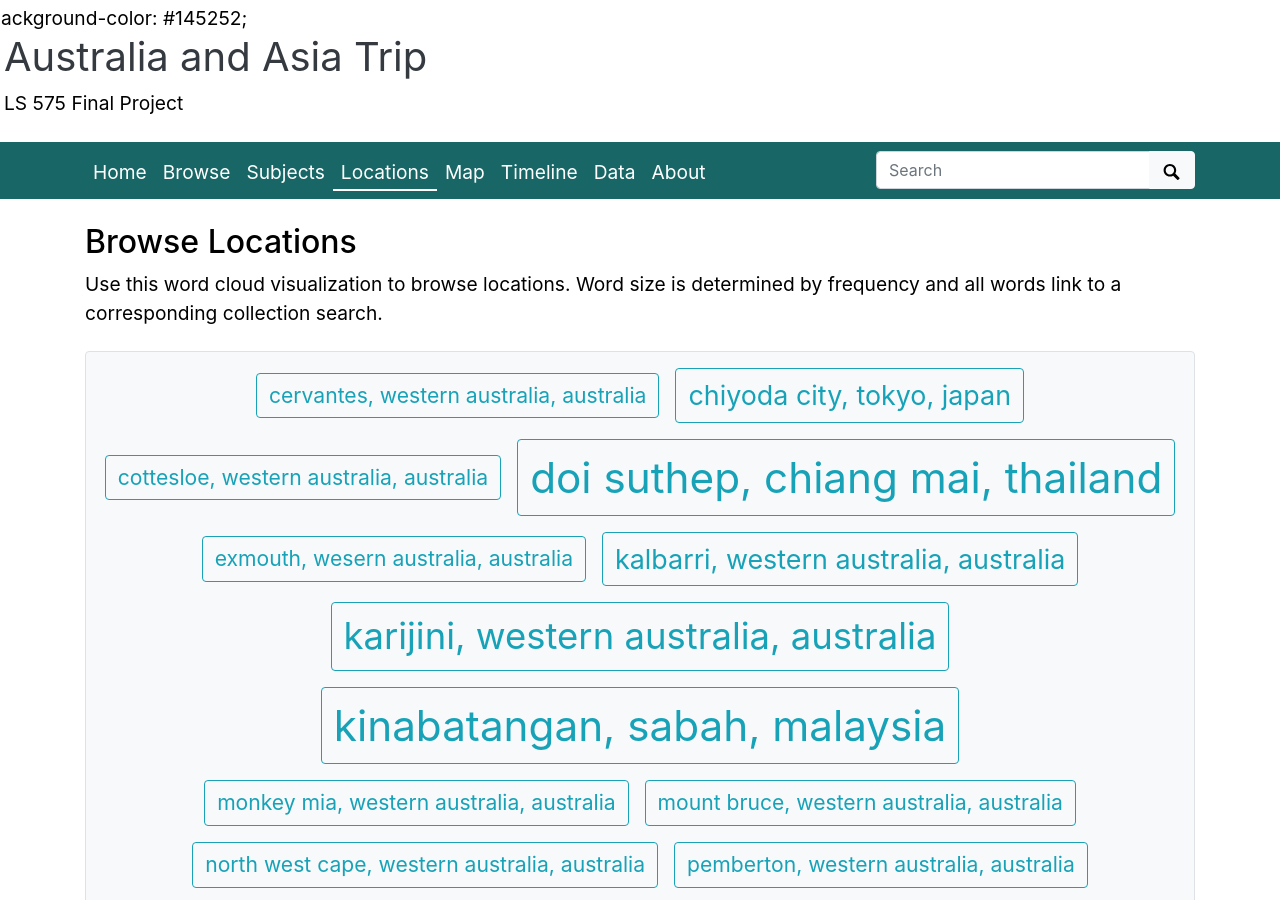
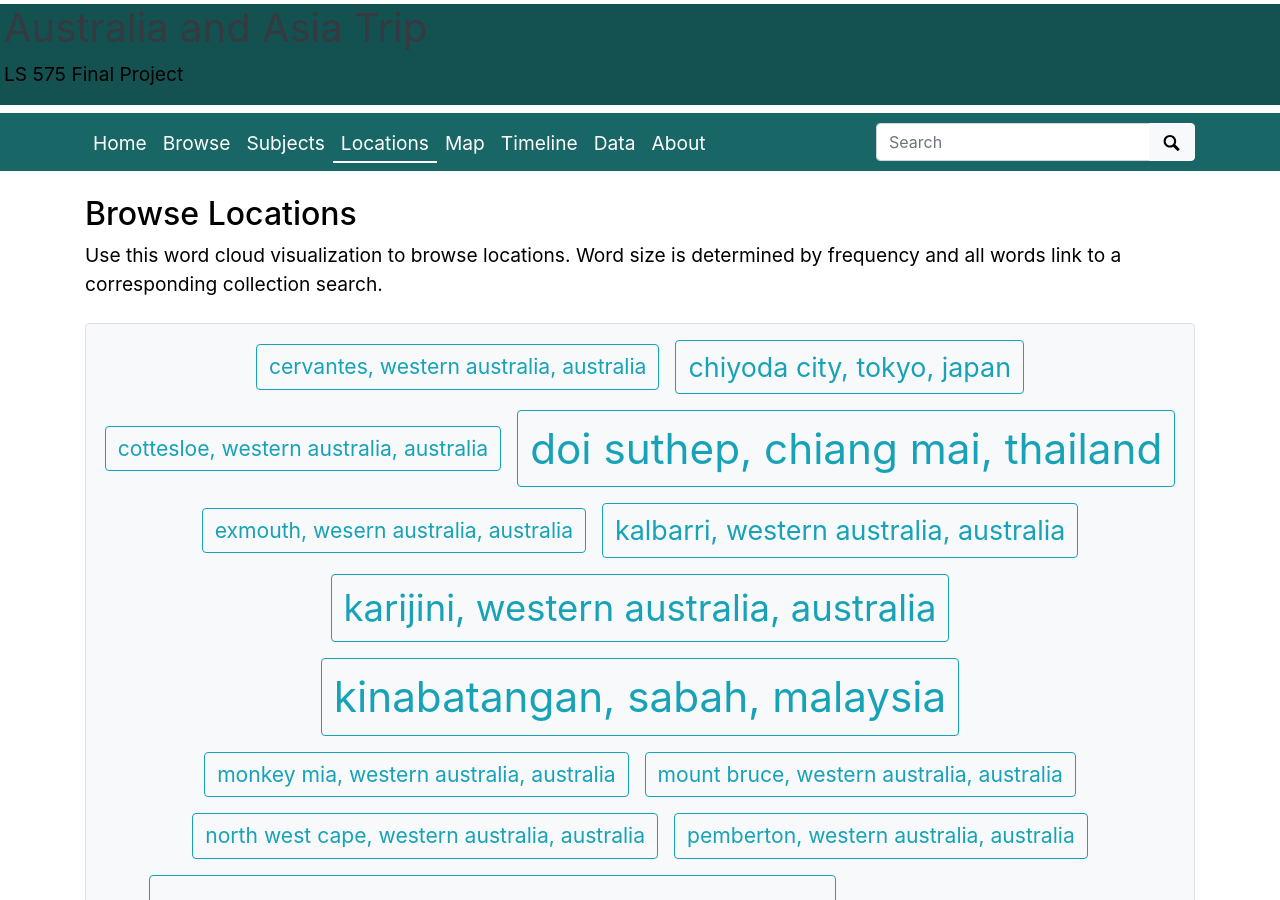
Before and after one commit to mikasmith97/final.github.io, a Jekyll site: the page built from pages/locations.md, in a window 1280 px wide and 900 px high. Built offline with Jekyll 4.4.1, drawn with Linux system fonts in a browser that asks for light colours.

Commit message:
Update collection-banner.html

```diff
--- a/_includes/collection-banner.html
+++ b/_includes/collection-banner.html
@@ -29,8 +29,7 @@
 {%- else -%}
 <div class="container-fluid mb-1 p-1">
     <div class="row align-items-center">
-        background-color: #145252;
-        <div id="title" class="{% if site.organization-logo-banner %}col-md-9{% else %}col-12{% endif %}">
+        <div id="title" class="{% if site.organization-logo-banner %}col-md-9{% else %}col-12{% endif %}" style="background-color:#145252">
             <h1><a class="text-dark font-weight-normal" href="{{ site.baseurl }}/" >{{ site.title }}</a></h1>
             {% if site.tagline %}<p>{{ site.tagline }}</p>{% endif %}
         </div>
```
